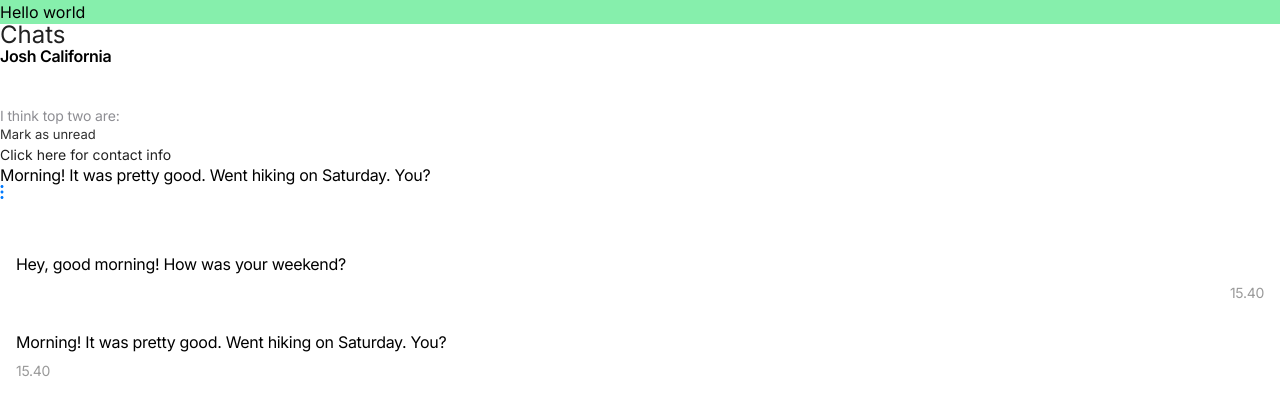
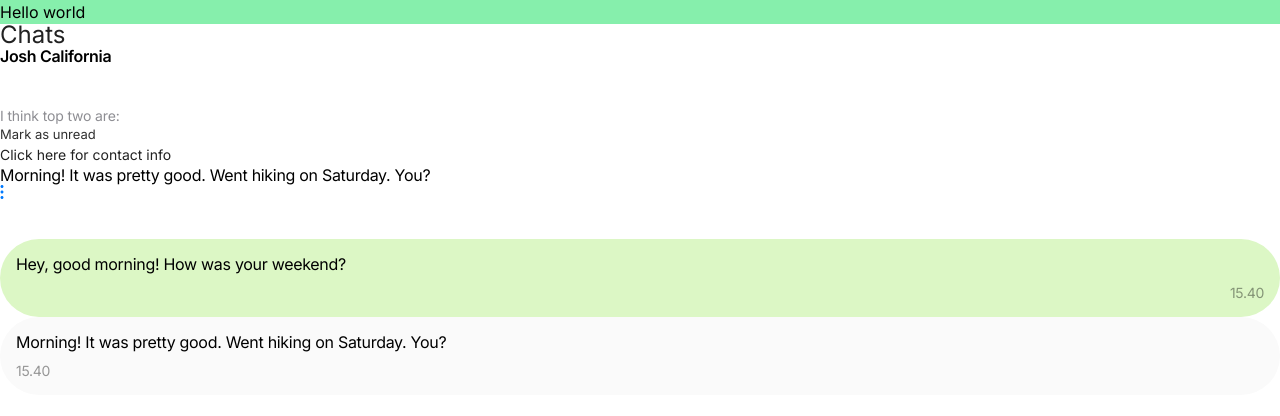
Before and after one commit to mdashfaque-mamdu-au17/monk-commerce-task, a React (Vite) app: page / in a window 1280 px wide. Shown: the top 416 px of the page. Built offline with nearby package versions, Linux system fonts and the light colour scheme.

Commit message:
colors added

```diff
--- a/tailwind.config.js
+++ b/tailwind.config.js
@@ -7,6 +7,8 @@ export default {
         'secondary-black': '#222222',
         'black-500': '#303030',
         'primary-gray': '#8E8E93',
+        'light-yellow': '#DCF7C5',
+        'cream-white': '#FAFAFA',
       },
     },
   },
```
